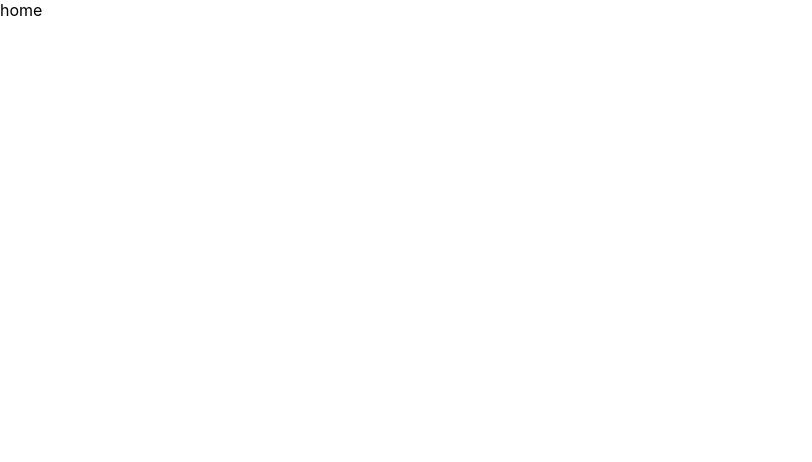
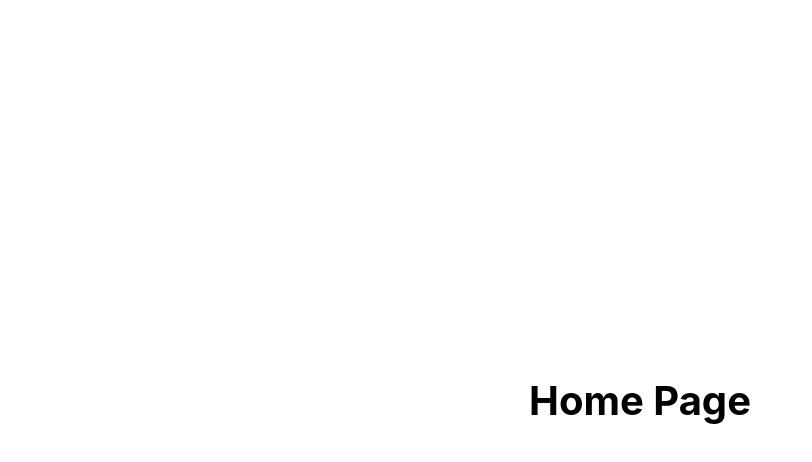
Before and after one commit to alextheodore/LungDiseaseIdentification, a React (Create React App) app: page /home in a window 1280 px wide. Shown: the top 462 px of the page, without its empty margins (0-812 px from the left). Built offline with nearby package versions, Linux system fonts and the light colour scheme.

Commit message:
update_home

```diff
--- a/src/components/home/index.js
+++ b/src/components/home/index.js
@@ -1,13 +1,19 @@
-import React from 'react'
+import React from "react";
 import { useNavigate } from "react-router-dom";
 import Logo from "../../asset/image/icon.png";
 import "./index.css";
-import { useState } from 'react';
+import { useState } from "react";
 
 function HomeComponent() {
+  const navigate = useNavigate();
+
   return (
-    <div>home</div>
-  )
+    <>
+      <div className="container">
+        <h1 style={{ fontWeight: "bold", fontSize: "40px" }}>Home Page</h1>
+      </div>
+    </>
+  );
 }
 
-export default HomeComponent
+export default HomeComponent;
--- a/src/components/landing/index.css
+++ b/src/components/landing/index.css
@@ -29,7 +29,7 @@
     -ms-border-radius: 10px;
     -o-border-radius: 10px;
     background: rgb(155,23,255);
-    background: linear-gradient(90deg, rgba(155,23,255,1) 25%, rgba(235,0,255,1) 85%);
+    /* background: linear-gradient(90deg, rgba(155,23,255,1) 25%, rgba(235,0,255,1) 85%); */
 }
 
 .button-container {
```
